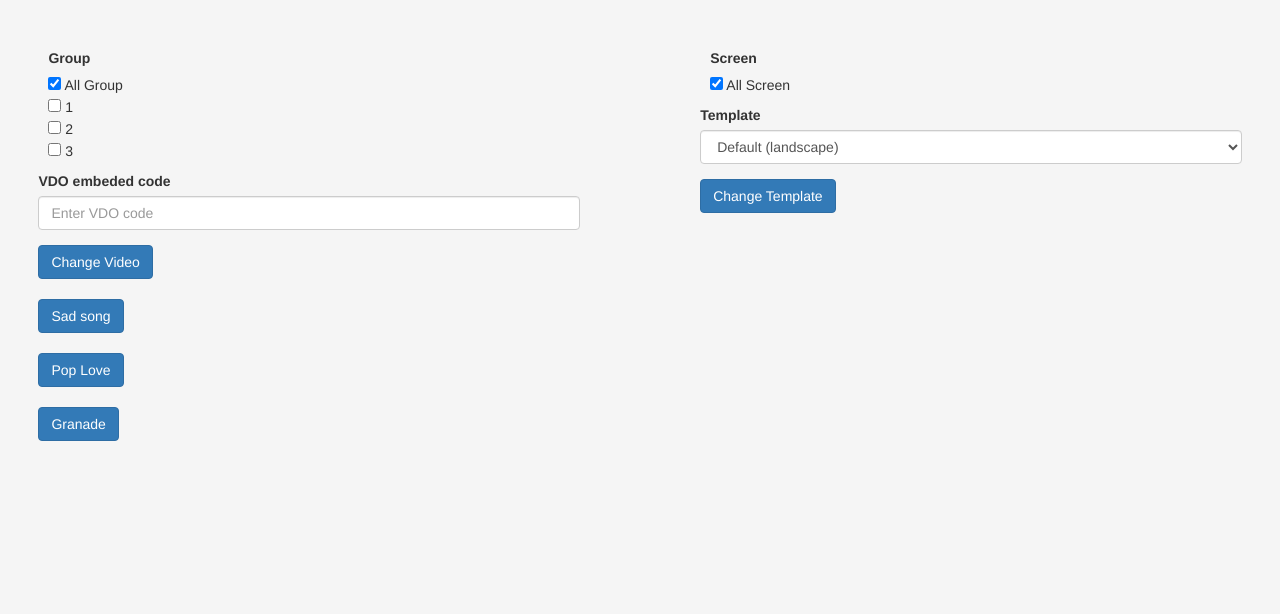
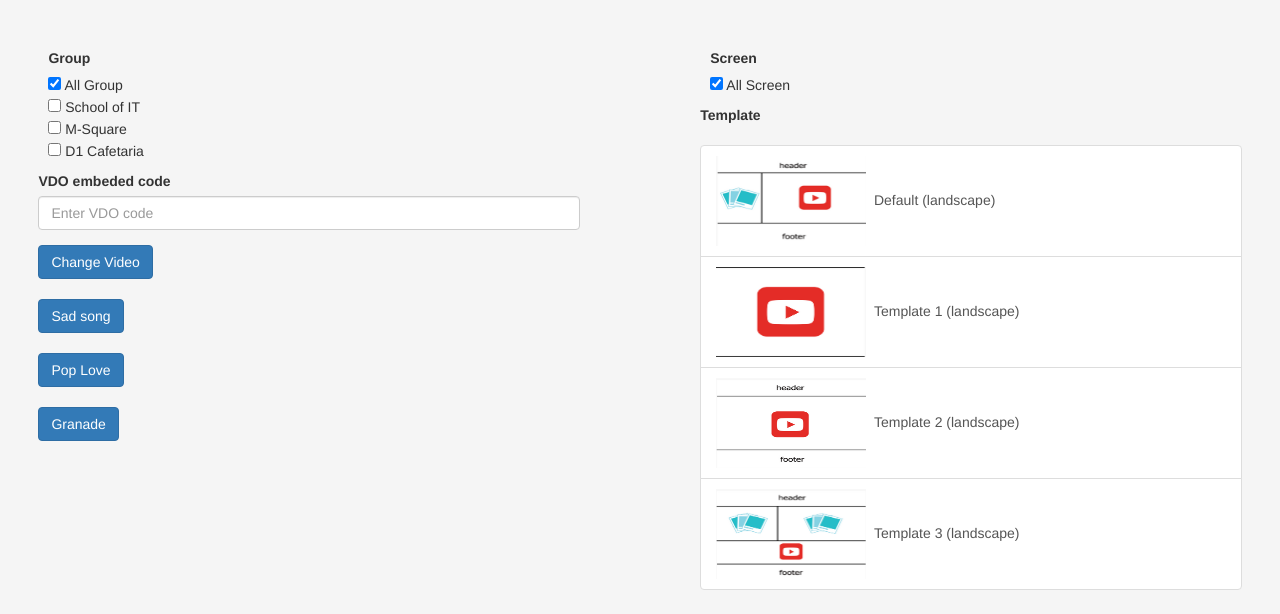
Before and after one commit to playvrt/socketio, a website: page public/command2.html in a window 1280 px wide. Drawn offline with nearby package versions, Linux system fonts and the light colour scheme; no server answers.

Commit message:
redesign command2, add group guide

```diff
--- a/app.js
+++ b/app.js
@@ -30,7 +30,6 @@ io.sockets.on("connection", function (sk) {
     this.sk = sck;
   }
 
-
   sk.emit("checkId", "");
   var myClient = "";
   var myData = "";
@@ -56,10 +55,10 @@ io.sockets.on("connection", function (sk) {
       }
     });
   });
+
   sk.on("writeCurOnFile", function (msg2) {
     var cli = new ClientObj(clientCount, 0, "", sk.id);
     console.log("cur ready")
-
   })
 
   sk.on("getJson", function (data) {
@@ -69,7 +68,6 @@ io.sockets.on("connection", function (sk) {
       // var count = Object.keys(clients2).length;
       // console.log("size = "+ count);
       sk.emit("retriveJson", clients2);
-
     });
   });
 
--- a/public/command2.html
+++ b/public/command2.html
@@ -55,7 +55,6 @@
             // get client length
             socket.on("retriveJson", function (clients2) {
                 count = Object.keys(JSON.parse(clients2)).length;
-
                 console.log("data = " + count);
                 var i = 1;
                 var len = count + 1;
@@ -63,11 +62,8 @@
                 var text = "";
 
                 for (; i < len; i++) {
-
-
                     text += '<input type="checkbox" class="client" name="client" id="client" value="' + i + '"> ' + i + '<br>';
                 }
-
                 document.getElementById("cliloop").innerHTML = text;
             })
         });
@@ -86,18 +82,12 @@
                     <br>
                     <input type="checkbox" class="group" name="group" id="group" value="0" checked> All Group
                     <br>
-                    <!-- test checkbox loop -->
-                    <p id="gloop"></p>
-                    <script>
-                        var i = 1;
-                        var len = 3 + 1;
-                        var text = "";
-                        for (; i < len; i++) {
-
-                            text += '<input type="checkbox" class="group" name="group" id="group" value="' + i + '"> ' + i + '<br>';
-                        }
-                        document.getElementById("gloop").innerHTML = text;
-                    </script>
+                    <input type="checkbox" class="group" name="group" id="group" value="1"> School of IT
+                    <br>
+                    <input type="checkbox" class="group" name="group" id="group" value="2"> M-Square
+                    <br>
+                    <input type="checkbox" class="group" name="group" id="group" value="3"> D1 Cafetaria
+                    <br>
                 </div>
 
                 <!-- // send video command -->
@@ -111,6 +101,7 @@
                 <button onclick="sendChangeVidCommand()" class="btn btn-primary">Change Video</button>
                 <br>
                 <br>
+                <!-- playlist -->
                 <button onclick="sendChangeVidCommand2()" value="BZsXcc_tC-o" id="Vid" class="btn btn-primary">Sad song</button>
                 <br>
                 <br>
@@ -121,8 +112,7 @@
             </div>
 
             <div class="right">
-
-                <!-- send group id  -->
+                <!-- send client id  -->
                 <div style="margin: 10px">
                     <label for="client">Screen</label>
                     <br>
@@ -138,17 +128,16 @@
                     <div class="form-group">
                         <label for="templateId">Template</label>
                         <input type="hidden" name="command" id="command" value="changeTemplate">
-                        <select id="data" class="form-control">
-                            <option value="1">Default (landscape)</option>
-                            <option value="2">Template 1 (landscape)</option>
-                            <option value="3">Template 2 (landscape)</option>
-                            <option value="4">Template 3 (landscape)</option>
-                            <option value="">Template 4 (portrait)</option>
-                            <option value="">Template 5 (portrait)</option>
-                        </select>
                     </div>
                 </form>
-                <button onclick="sendChangeTemCommand()" class="btn btn-primary">Change Template</button>
+
+                <!-- template list -->
+                <div class="list-group">
+                    <button type="button" class="list-group-item list-group-item-action" id="tem1" value="1" onclick="sendChangeTemCommand()"><img src="images/temdef.png" width="150" height="90"/>&nbsp;&nbsp;Default (landscape)</button>
+                    <button type="button" class="list-group-item list-group-item-action" id="tem2" value="2" onclick="sendChangeTemCommand2()"><img src="images/tem1.png" width="150" height="90"/>&nbsp;&nbsp;Template 1 (landscape)</button>
+                    <button type="button" class="list-group-item list-group-item-action" id="tem3" value="3" onclick="sendChangeTemCommand3()"><img src="images/tem2.png" width="150" height="90"/>&nbsp;&nbsp;Template 2 (landscape)</button>
+                    <button type="button" class="list-group-item list-group-item-action" id="tem4" value="4" onclick="sendChangeTemCommand4()"><img src="images/tem3.png" width="150" height="90"/>&nbsp;&nbsp;Template 3 (landscape)</button>
+                </div>
             </div>
         </div>
     </div>
--- a/public/css/app.css
+++ b/public/css/app.css
@@ -208,3 +208,17 @@ div {
   -ms-transform: rotate(45deg);
   transform: rotate(45deg);
 }
+
+/* guide panel in regis */
+#gguide_panel {
+  position: fixed;
+  display: block;
+
+  top: 5%;
+  right: 5px;
+  width: 15%;
+  z-index: 10;
+}
+#g_img {
+  width: 80%;
+}
--- a/public/js/index.js
+++ b/public/js/index.js
@@ -16,16 +16,6 @@ function sendChangeVidCommand() {
 
   socket.emit("sendCommand", msg2);
   console.log("From sendChangeVidCommand " + msg2);
-}
-// Send change Template command to app.js
-function sendChangeTemCommand() {
-  var group = document.querySelector('.group:checked').value;
-  var client = document.querySelector('.client:checked').value;
-  var command = document.getElementById("temForm").elements.item(0).value;
-  var data = document.getElementById("temForm").elements.item(1).value;
-  var msg2 = { group_id: group, client_id: client, command: command, data: data };
-  socket.emit("sendCommand", msg2);
-  console.log("From sendChangeTemCommand " + msg2);
 }
 
 function sendChangeVidCommand3() {
@@ -61,3 +51,44 @@ function sendChangeVidCommand4() {
   socket.emit("sendCommand", msg2);
   console.log("From sendChangeVidCommand " + msg2);
 }
+
+// Send change Template command to app.js
+function sendChangeTemCommand() {
+  var group = document.querySelector('.group:checked').value;
+  var client = document.querySelector('.client:checked').value;
+  var command = document.getElementById("temForm").elements.item(0).value;
+  var data = document.getElementById("tem1").value;
+  var msg2 = { group_id: group, client_id: client, command: command, data: data };
+  socket.emit("sendCommand", msg2);
+  console.log("From sendChangeTemCommand " + msg2);
+}
+
+function sendChangeTemCommand2() {
+  var group = document.querySelector('.group:checked').value;
+  var client = document.querySelector('.client:checked').value;
+  var command = document.getElementById("temForm").elements.item(0).value;
+  var data = document.getElementById("tem2").value;
+  var msg2 = { group_id: group, client_id: client, command: command, data: data };
+  socket.emit("sendCommand", msg2);
+  console.log("From sendChangeTemCommand " + msg2);
+}
+
+function sendChangeTemCommand3() {
+  var group = document.querySelector('.group:checked').value;
+  var client = document.querySelector('.client:checked').value;
+  var command = document.getElementById("temForm").elements.item(0).value;
+  var data = document.getElementById("tem3").value;
+  var msg2 = { group_id: group, client_id: client, command: command, data: data };
+  socket.emit("sendCommand", msg2);
+  console.log("From sendChangeTemCommand " + msg2);
+}
+
+function sendChangeTemCommand4() {
+  var group = document.querySelector('.group:checked').value;
+  var client = document.querySelector('.client:checked').value;
+  var command = document.getElementById("temForm").elements.item(0).value;
+  var data = document.getElementById("tem4").value;
+  var msg2 = { group_id: group, client_id: client, command: command, data: data };
+  socket.emit("sendCommand", msg2);
+  console.log("From sendChangeTemCommand " + msg2);
+}
```
Also changed, not shown: public/regis.html (+6 -6 lines), public/images/g.png (added), public/images/tem1.png (added), public/images/tem2.png (added), public/images/tem3.png (added), public/images/temdef.png (added).
